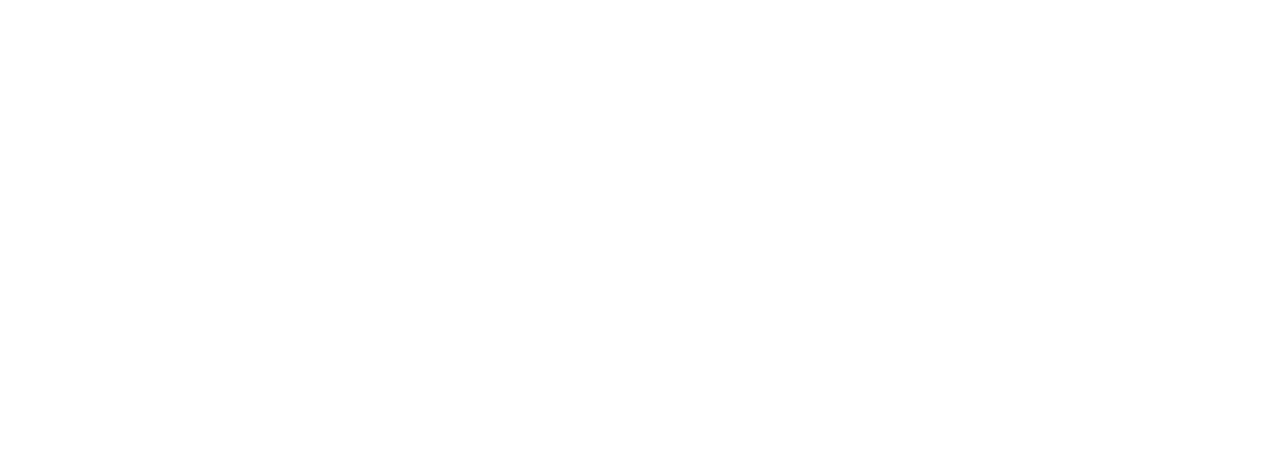
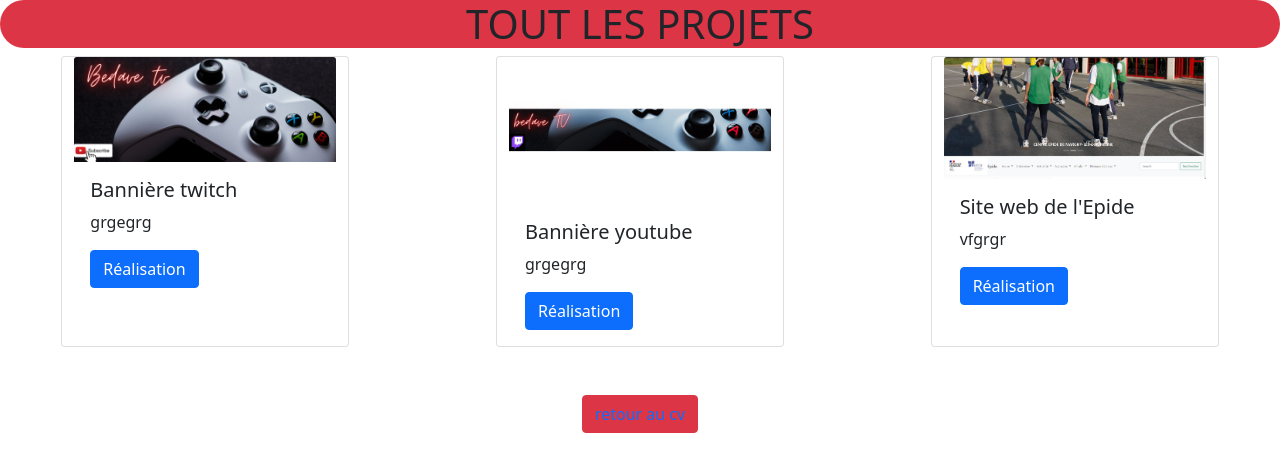
Before and after one commit to Elea29/CVboostrap, a plain HTML site: page projets.html in a window 1280 px wide. Drawn offline with nearby package versions, Linux system fonts and the light colour scheme.

Commit message:
cv bootstrap

```diff
--- /dev/null
+++ b/asset/js/main.js
@@ -0,0 +1,4 @@
+function extend() {
+    let widthImg = document.getElementById('logo').clientWidth;
+    document.getElementById('logo').style.width = (widthImg + 50) + 'px';
+}
--- a/projets.html
+++ b/projets.html
@@ -10,7 +10,47 @@
     </head>
     <body>
 
+        <div class="text-center bg-danger rounded-pill">
+            <h1>TOUT LES PROJETS</h1>
+        </div>
 
+
+<section>
+    <div class="row">
+        <div class="card mx-auto" style="width: 18rem;">
+            <img src="asset/img/bedave tv.png" class="card-img-top" alt="...">
+            <div class="card-body">
+              <h5 class="card-title">Bannière twitch</h5>
+              <p class="card-text">grgegrg</p>
+              <a href="https://www.twitch.tv/beubeu_xxvii" class="btn btn-primary">Réalisation</a>
+            </div>
+            </div>
+
+          <div class="card mx-auto" style="width: 18rem;">
+            <img src="asset/img/up.jpg" class="card-img-top" alt="...">
+            <div class="card-body">
+              <h5 class="card-title">Bannière youtube</h5>
+              <p class="card-text">grgegrg</p>
+              <a href="https://www.youtube.com/channel/UClzpakVZTqXU0xKiU3o5V5Q" class="btn btn-primary">Réalisation</a>
+            </div>
+            </div>
+
+            <div class="card mx-auto" style="width: 18rem;">
+            <img src="asset/img/Capture d’écran 2021-06-30 101854.png" class="card-img-top" alt="...">
+            <div class="card-body">
+              <h5 class="card-title">Site web de l'Epide</h5>
+              <p class="card-text">vfgrgr</p>
+              <a href="file:///C:/Users/leaoe/OneDrive/Formation/Cv/Cv%20Bootstrap/Site%20web%20Epide%20.html" class="btn btn-primary">Réalisation</a>
+            </div>
+            </div>
+    </div>
+</section>
+
+            <div class="container-fluid mx-auto text-center pt-5">
+                <div class="text-center btn btn-danger mx-auto">
+            <a href="https://elea29.github.io/CVboostrap/">retour au cv </a>
+                </div>
+            </div>
 
 
 
```
Also changed, not shown: Site web Epide .html (added, +42 -0 lines), index.html (+0 -1 lines), asset/img/Capture d’écran 2021-06-30 101854.png (added), asset/img/Page devenir volontaire.png (added), asset/img/Site Epide page accueille.png (added), asset/img/bedave tv.png (added), asset/img/page en bref.png (added), asset/img/page l'Epide c'est quoi.png (added), asset/img/page pourquoi aller a l'Epide.png (added), asset/img/up.jpg (added).
